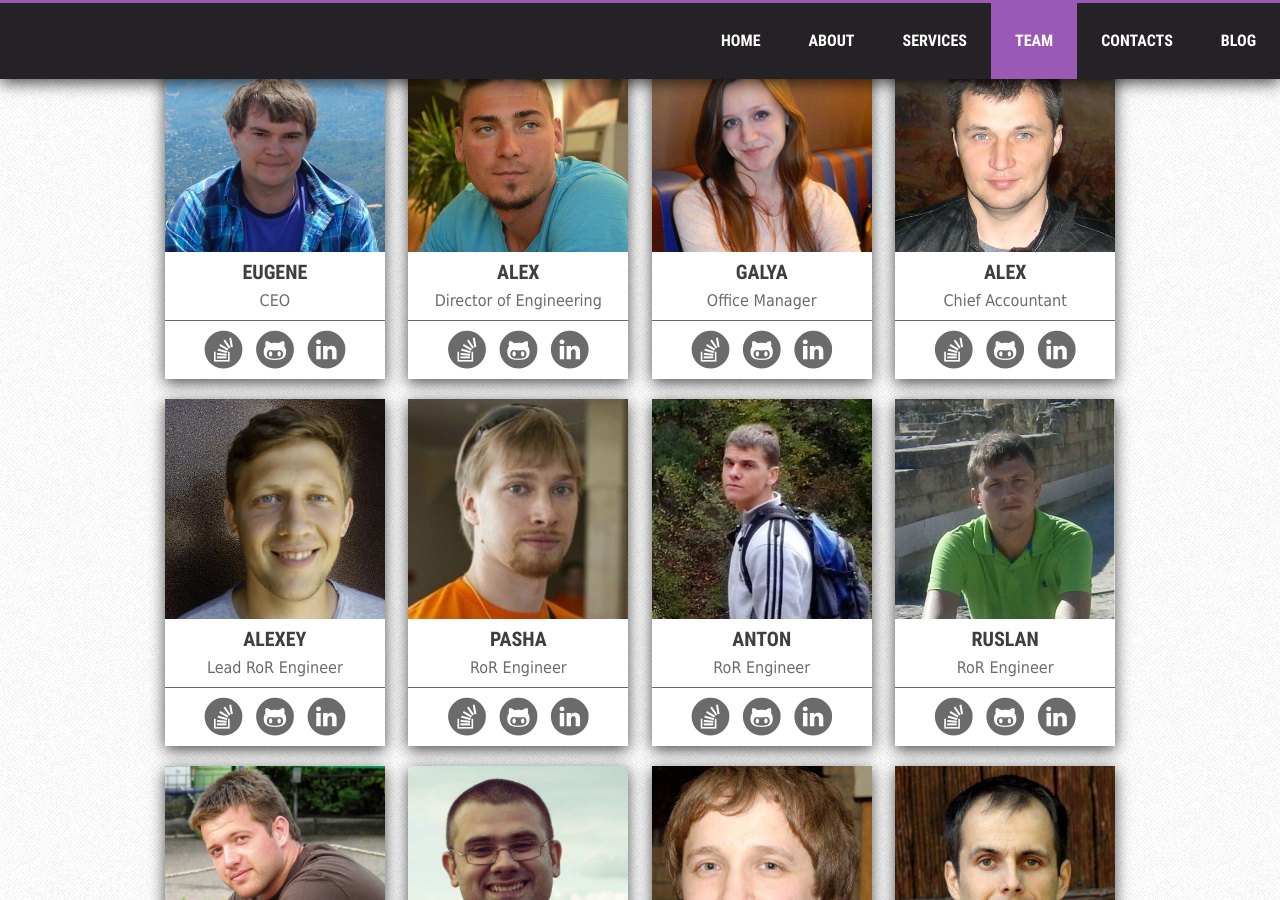
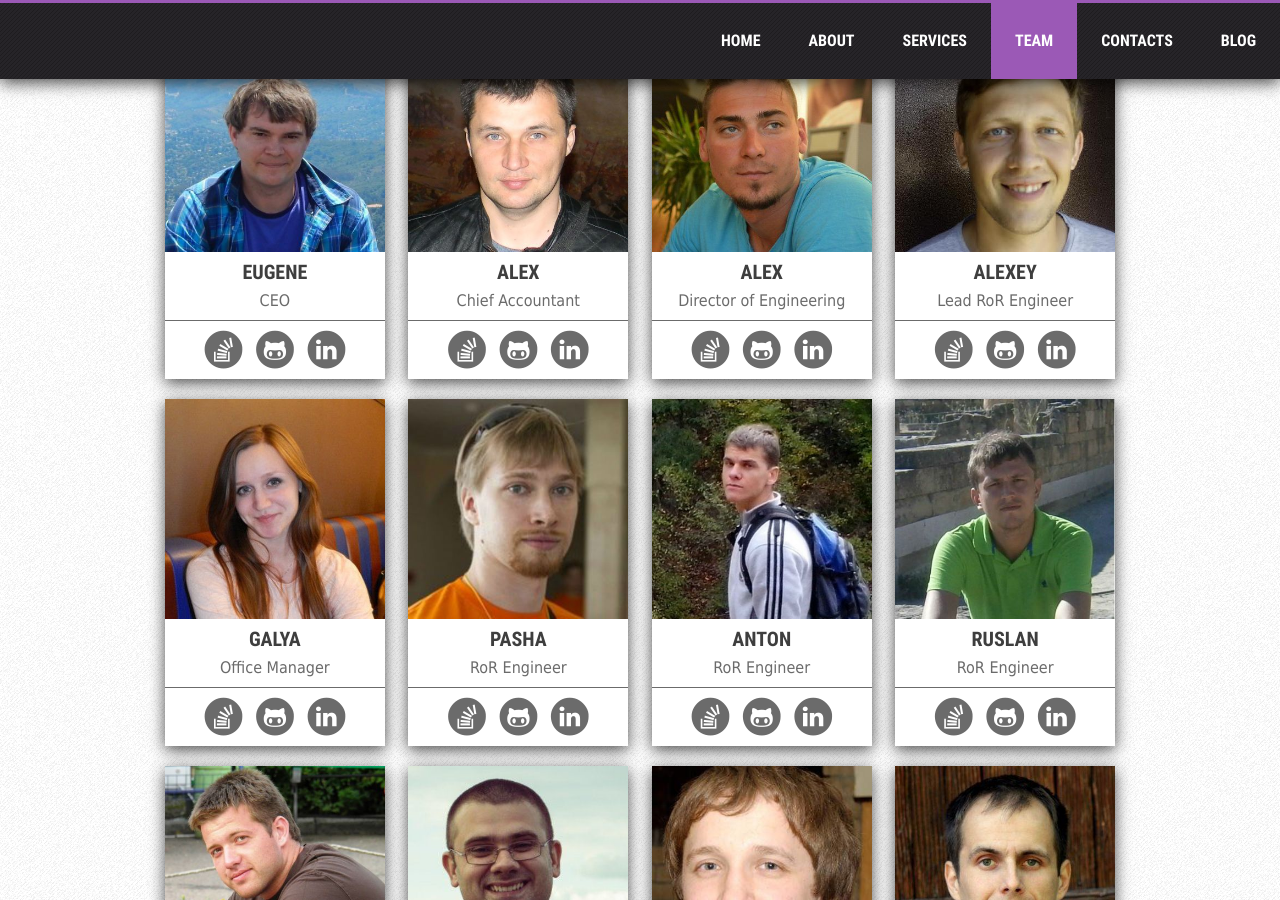
Before and after one commit to activebridge/old.activebridge.github.io, a Jekyll site: the page built from index.html, in a window 1280 px wide and 900 px high, scrolled down 2702 px. Built offline with Jekyll 4.4.1, drawn with Linux system fonts in a browser that asks for light colours.

Commit message:
Sort members by position

```diff
--- a/index.html
+++ b/index.html
@@ -76,7 +76,8 @@ layout: app
     {% include slide.html slide=2 %}
 
     <ul class='members'>
-      {% for member in site.data.members %}
+      {% assign members = site.data.members | sort:"position" %}
+      {% for member in members %}
       {% include member.html member=member %}
       {% endfor %}
     </ul>
```
